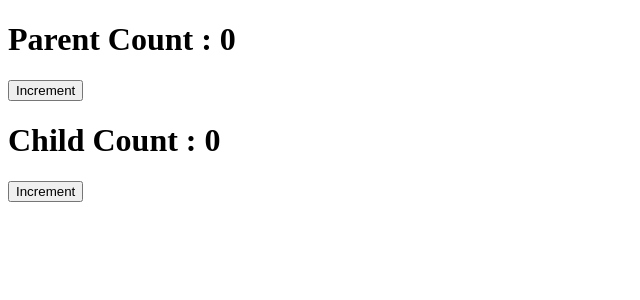
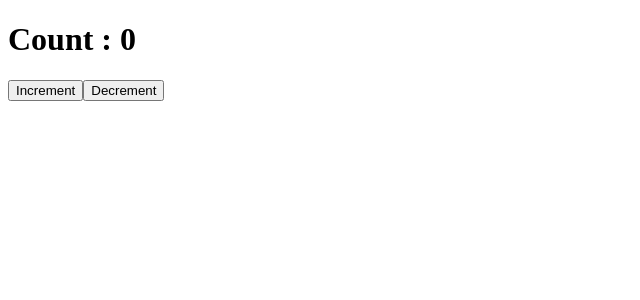
Before and after one commit to tainuth1/Introduction-React, a React (Vite) app: page / in a window 1280 px wide. Shown: the top 300 px of the page, without its empty margins (0-640 px from the left). Built offline with nearby package versions, Linux system fonts and the light colour scheme.

Commit message:
useRedcer

```diff
--- a/src/App.jsx
+++ b/src/App.jsx
@@ -6,6 +6,7 @@
 import FormData from "./components/FormData";
 import Input from "./components/Input";
 import Parent from "./components/memo/Parent";
+import LearnReducer from "./components/reducer/LearnReducer";
 import SideEffect from "./components/SideEffect";
 import State from "./components/State";
 import Test from "./components/Test";
@@ -53,7 +54,9 @@
 
       {/* <FetchAPI /> */}
 
-      <Parent />
+      {/* <Parent /> */}
+
+      <LearnReducer />
     </>
   );
 };
--- /dev/null
+++ b/src/components/reducer/LearnReducer.jsx
@@ -0,0 +1,26 @@
+import { useReducer } from "react";
+
+const reducer = (state, action) => {
+  switch (action.type) {
+    case "INCREMENT":
+      return { count: state.count + 1 };
+
+    case "DECREMENT":
+      return { count: state.count - 1 };
+  }
+};
+
+const LearnReducer = () => {
+  // initialize
+  const [state, dispatch] = useReducer(reducer, { count: 0 });
+  console.log(state);
+  return (
+    <div>
+      <h1>Count : {state.count}</h1>
+      <button onClick={() => dispatch({ type: "INCREMENT" })}>Increment</button>
+      <button onClick={() => dispatch({ type: "DECREMENT" })}>Decrement</button>
+    </div>
+  );
+};
+
+export default LearnReducer;
```
